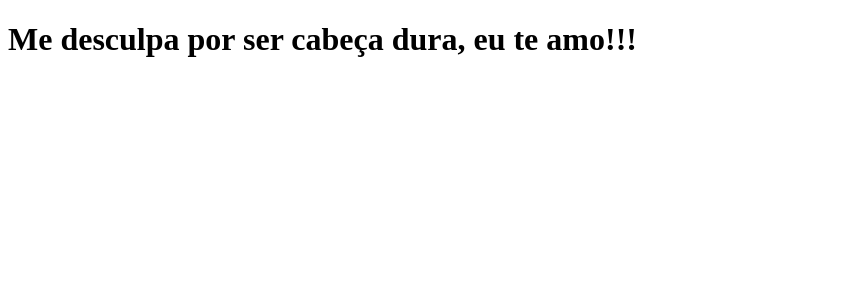
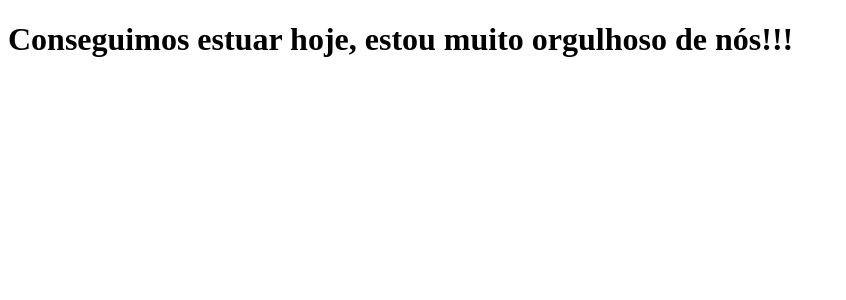
Before and after one commit to LuizDanHp/clone-tabnews, a Next.js app: page / in a window 1280 px wide. Shown: the top 300 px of the page, without its empty margins (0-846 px from the left). Built offline with nearby package versions, Linux system fonts and the light colour scheme.

Commit message:
File text change

```diff
--- a/pages/index.js
+++ b/pages/index.js
@@ -1,5 +1,5 @@
 function Home() {
-    return <h1>Me desculpa por ser cabeça dura, eu te amo!!!</h1>
+    return <h1>Conseguimos estuar hoje, estou muito orgulhoso de nós!!!</h1>
 }
 
 export default Home;
```
